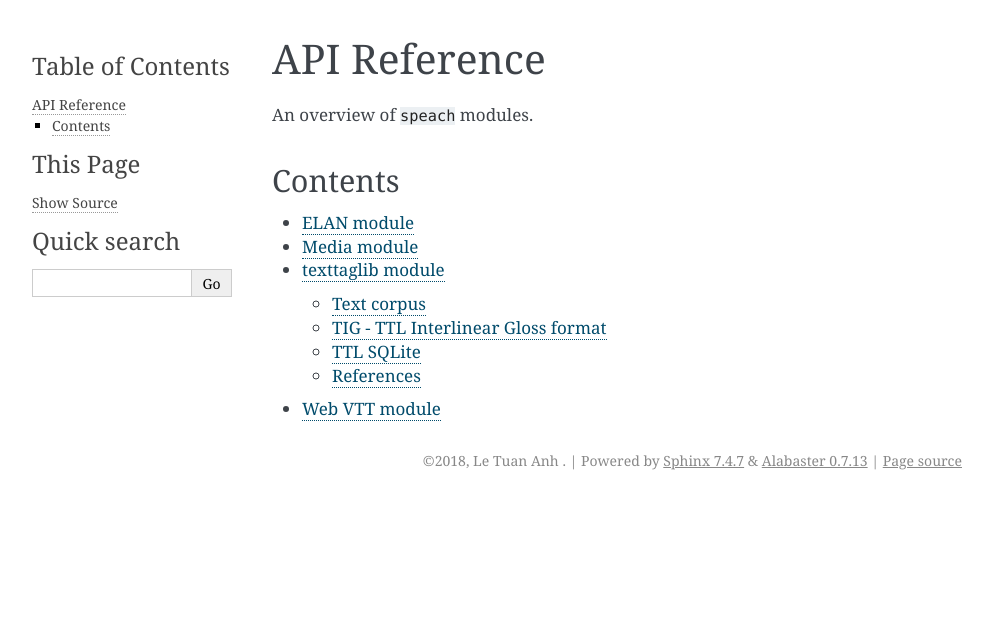
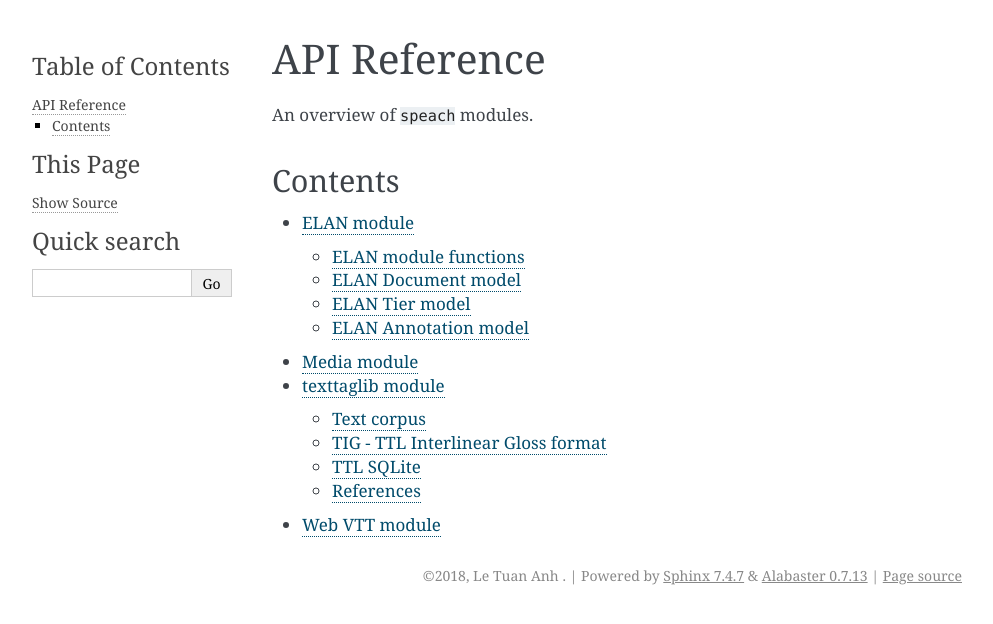
Before and after one commit to neocl/speach, a Sphinx documentation site: the page built from docs/api.rst, in a window 1280 px wide. Shown: the top 624 px of the page, without its empty margins (148-1141 px from the left). Built offline with Sphinx 7.4.7, drawn with Linux system fonts in a browser that asks for light colours; some of the changed lines change nothing that is shown.

Commit message:
Update ELAN API doc

```diff
--- a/docs/api_elan.rst
+++ b/docs/api_elan.rst
@@ -5,16 +5,54 @@
 
 ``speach`` supports reading and manipulating multi-tier transcriptions from ELAN directly.
 
-For common code samples to processing ELAN, see :ref:`tut_elan` page.
+For common code samples to processing ELAN, see :ref:`recipe_elan` page.
+
+.. contents:: Table of Contents
+    :depth: 3
+
+ELAN module functions
+---------------------
 
 .. automodule:: speach.elan
-   :members: read_eaf, parse_eaf_stream
+   :members: read_eaf, parse_eaf_stream, parse_string
+   :member-order: bysource
+
+ELAN Document model
+-------------------
 
 .. autoclass:: Doc
    :members:
    :member-order: groupwise
    :exclude-members: read_eaf, parse_eaf_stream
 
+ELAN Tier model
+---------------
+
 .. autoclass:: Tier
    :members:
    :member-order: groupwise
+
+ELAN Annotation model
+---------------------
+
+There are two different annotation types in ELAN: :class:`TimeAnnotation` and :class:`RefAnnotation`.
+TimeAnnotation objects are time-alignable annotations and contain timestamp pairs ``from_ts, to_ts``
+to refer back to specific chunks in the source media.
+On the other hand, RefAnnotation objects are annotations that link to something else, such as another annotation
+or an annotation sequence in the case of symbolic subdivision tiers.
+
+.. autoclass:: TimeAnnotation
+   :members:
+   :member-order: groupwise
+
+.. autoclass:: RefAnnotation
+   :members:
+   :member-order: groupwise
+
+.. autoclass:: Annotation
+   :members:
+   :member-order: groupwise
+
+.. autoclass:: TimeSlot
+   :members:
+   :member-order: groupwise
```
